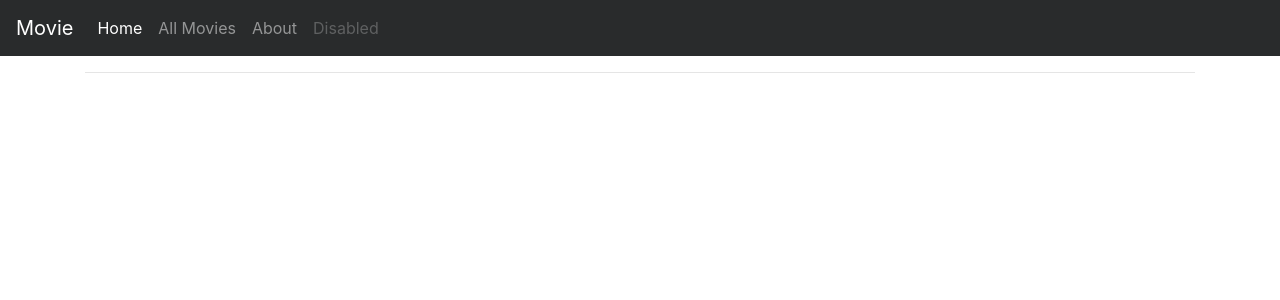
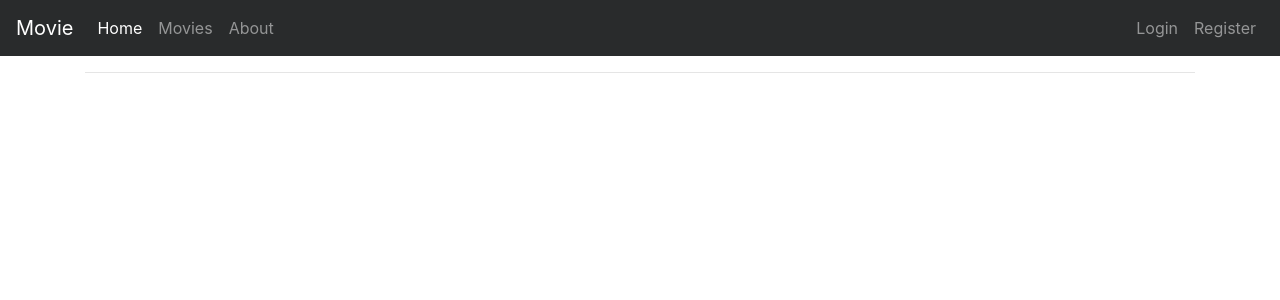
Before and after one commit to edewajosh/movietickets, a Django app: page /details/ in a window 1280 px wide. Shown: the top 300 px of the page. Run offline with Django 3.2, Linux system fonts and the light colour scheme; data that the repository does not hold is empty; some libraries are stand-ins or nearby versions.

Commit message:
Bugs I gotta

```diff
--- a/movies/forms.py
+++ b/movies/forms.py
@@ -17,5 +17,4 @@ class TicketForm(forms.ModelForm):
             'phonenumber':forms.TextInput(attrs = {'class':'form-control'}),
             'numberofseats':forms.TextInput(attrs = {'class':'form-control', 'type':'number'}),
             'seats':forms.TextInput(attrs = {'class':'form-control'}),
-            #'movie':forms.SelectMultiple(attrs = {'class':'form-control'})
         }
--- a/movieticket/templates/movies/layout.html
+++ b/movieticket/templates/movies/layout.html
@@ -16,6 +16,7 @@
   <!-- scripts for and tags for slidershow -->
 
 
+
   <nav class="navbar navbar-toggleable-md navbar-inverse bg-inverse">
     <button class="navbar-toggler navbar-toggler-right" type="button" data-toggle="collapse" data-target="#navbarNavAltMarkup" aria-controls="navbarNavAltMarkup" aria-expanded="false" aria-label="Toggle navigation">
       <span class="navbar-toggler-icon"></span>
@@ -24,10 +25,14 @@
     <div class="collapse navbar-collapse" id="navbarNavAltMarkup">
       <div class="navbar-nav">
         <a class="nav-item nav-link active" href="/">Home <span class="sr-only">(current)</span></a>
-        <a class="nav-item nav-link" href="/movies/details/">All Movies</a>
+        <a class="nav-item nav-link" href="/movies/details/">Movies</a>
         <a class="nav-item nav-link" href="#">About</a>
-        <a class="nav-item nav-link disabled" href="#">Disabled</a>
+        <!---<a class="nav-item nav-link disabled" href="#">Disabled</a>-->
       </div>
+    </div>
+    <div class='nav navbar-nav navbar-right'>
+      <a class="nav-item nav-link" href="/login">Login</a>
+      <a class="nav-item nav-link" href="/register">Register</a>
     </div>
   </nav>
 
```
